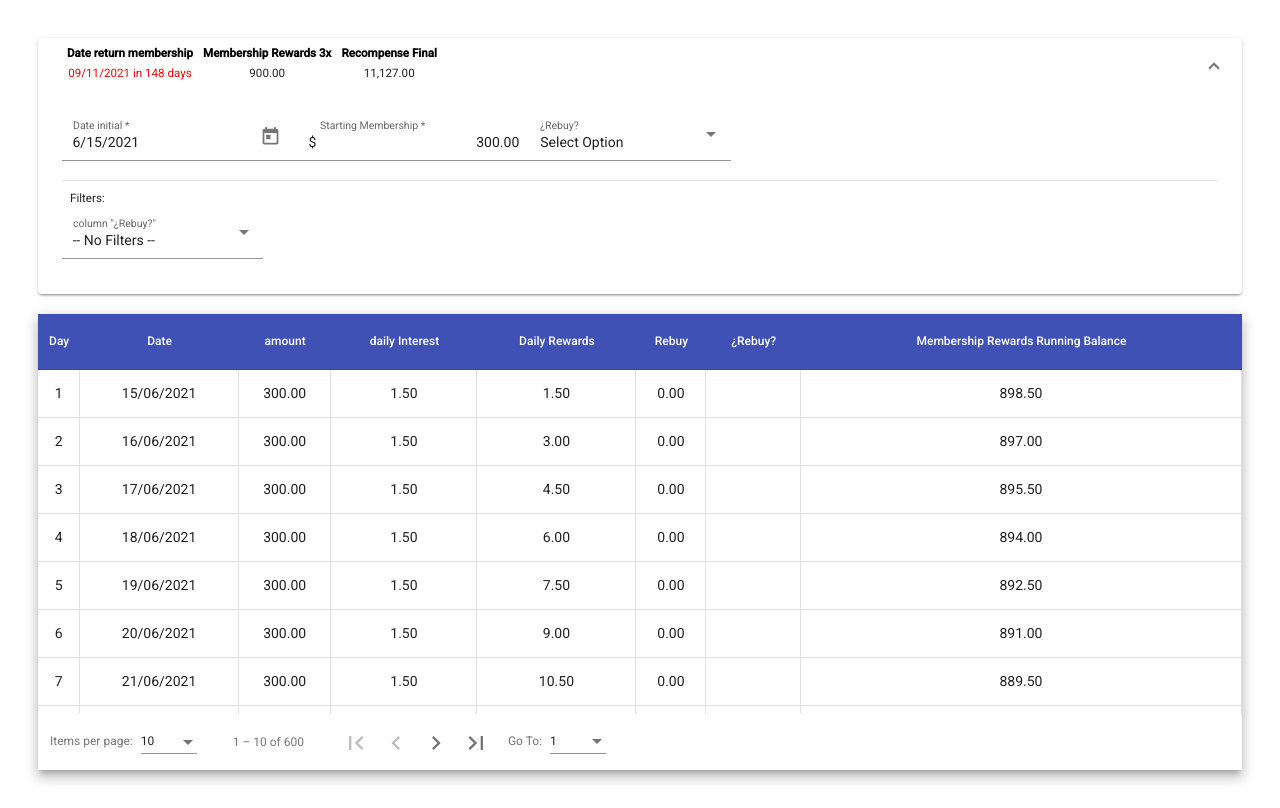
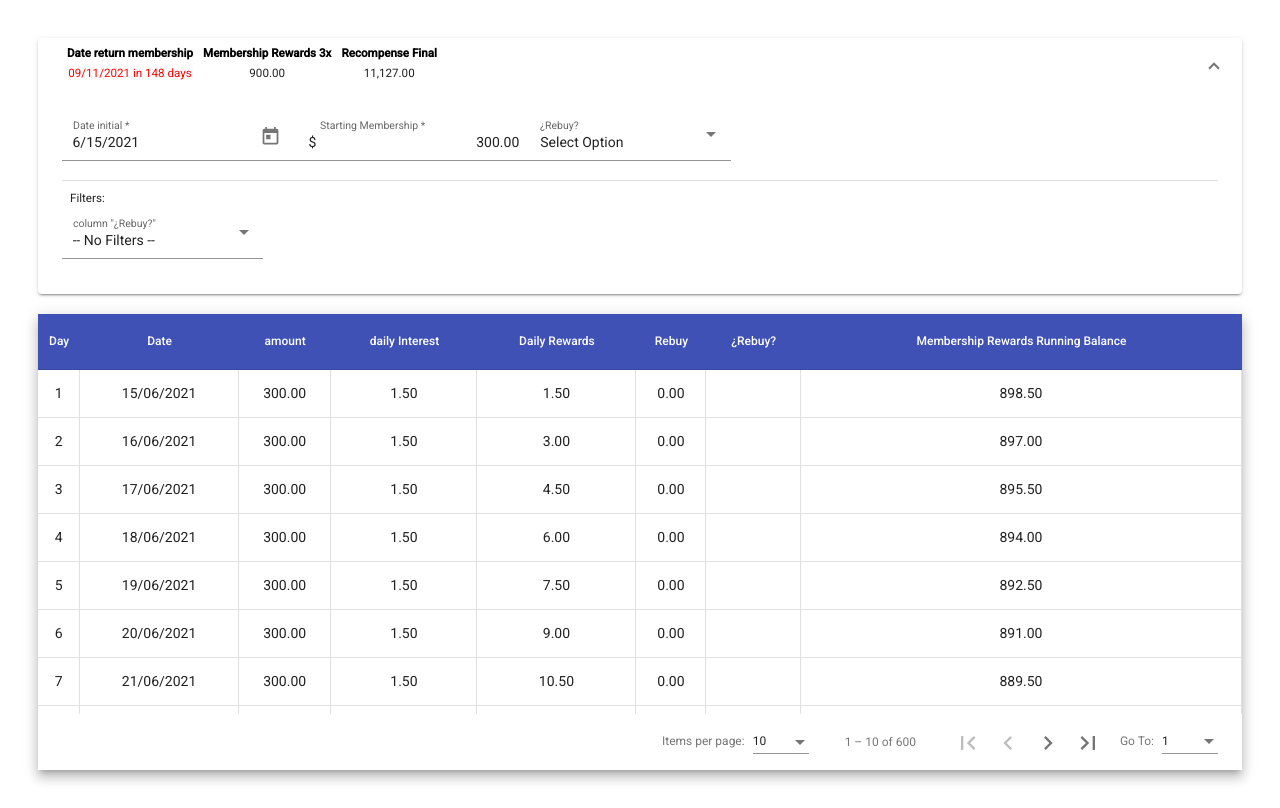
Before and after one commit to marioajuez/basica, an Angular app: page /home in a window 1280 px wide. Built offline with nearby package versions, Linux system fonts and the light colour scheme.

Commit message:
Se implemento paginador con salto de paginas en tabla, falta arreglar para que trabaje correctamente en conjunto con filtros en especial con la opcion de quitar filtros"

```diff
--- a/src/app/components/paginator/paginator.component.scss
+++ b/src/app/components/paginator/paginator.component.scss
@@ -1,5 +1,8 @@
 .d-flex {
   display: flex;
+  margin-right: 20px;
+  /* flex-direction: column-reverse; */
+  justify-content: flex-end;
 }
 
 //Original
--- a/src/app/components/paginator/paginator.component.ts
+++ b/src/app/components/paginator/paginator.component.ts
@@ -7,6 +7,7 @@ import {
   ViewChild
 } from "@angular/core";
 import { MatPaginator, PageEvent } from "@angular/material/paginator";
+import { Subject } from 'rxjs';
 
 @Component({
   selector: 'app-paginator',
@@ -28,6 +29,8 @@ export class PaginatorComponent implements OnInit {
   @Input() pageSizeOptions: number[];
   @Input() showFirstLastButtons = false;
   @Output() page = new EventEmitter<PageEvent>();
+
+
   @Input("pageIndex") set pageIndexChanged(pageIndex: number) {
     this.pageIndex = pageIndex;
   }
@@ -39,6 +42,8 @@ export class PaginatorComponent implements OnInit {
     this.pageSize = pageSize;
     this.updateGoto();
   }
+  numberOfClicks :number = 0;
+  @Input('clickSubject') clickSubject:Subject<any>;
 
   constructor() {}
 
@@ -48,10 +53,29 @@ export class PaginatorComponent implements OnInit {
 
     ngAfterViewInit() {
     this.dataSource.paginator = this.paginator;
-  }
+    }
 
   ngOnInit() {
-    // console.log(this.dataSource, "datasource");
+    this.clickSubject.subscribe(e => {
+
+
+      // console.log(this.dataSource.filteredData);
+      // console.log('pageSize',this.pageSize);
+      // console.log('filteredData',this.dataSource.filteredData.length);
+
+      this.dataSource.data = this.dataSource.data;
+      this.goTo = 1
+      this.paginator.pageIndex = 0;
+
+      this.pageNumbers = [];
+      for (let i = 1; i <= Math.ceil(this.dataSource.filteredData.length / this.pageSize); i++) {
+        this.pageNumbers.push(i);
+      }
+      this.dataSource.data = this.dataSource.data;
+
+
+
+    });
     this.updateGoto();
   }
 
@@ -78,6 +102,8 @@ export class PaginatorComponent implements OnInit {
       pageIndex: this.paginator.pageIndex,
       pageSize: this.paginator.pageSize
     };
+
+
     this.paginator.page.next(event);
     this.emitPageEvent(event);
   }
--- a/src/app/home/home.component.html
+++ b/src/app/home/home.component.html
@@ -172,7 +172,7 @@
     </table>
     </div>
 
-    <app-paginator [length]="600" [pageIndex]="0" [pageSize]="10" [pageSizeOptions]="[5, 10, 25, 100]"
+    <app-paginator [clickSubject]="clickSubject" [length]="600" [pageIndex]="0" [pageSize]="10" [pageSizeOptions]="[5, 10, 25, 100]"
 		(page)="paginationChange($event)" [dataSource]="dataSource" ></app-paginator>
 
   <!-- <mat-paginator (page)="paginateChange()" [pageSize] ="25" [pageSizeOptions]="[10, 25, 50, 100]" showFirstLastButtons></mat-paginator>  -->
--- a/src/app/home/home.component.ts
+++ b/src/app/home/home.component.ts
@@ -1,8 +1,9 @@
 
-import {Component,ElementRef,OnInit,ViewChild} from '@angular/core';
+import {Component,ElementRef,EventEmitter,OnInit,Output,ViewChild} from '@angular/core';
 import { FormGroup, FormControl, NgForm } from '@angular/forms';
 import { MatPaginator } from '@angular/material/paginator';
 import { MatTable, MatTableDataSource } from '@angular/material/table';
+import { Subject } from 'rxjs';
 
 interface dataTable{
   days?:number,
@@ -26,6 +27,10 @@ export class HomeComponent implements OnInit {
   @ViewChild('f', { static: true }) ngForm: NgForm;
   @ViewChild(MatPaginator) paginator: MatPaginator;
   @ViewChild('table', {read: ElementRef}) paginatorTable: ElementRef;
+
+
+  // @Output()selectionChange: EventEmitter<C>
+  // @Output() openedChange: EventEmitter<boolean>
 
   userData = {
     date: new Date(),
@@ -63,17 +68,14 @@ export class HomeComponent implements OnInit {
   private membershipBalance
 // --------------------------
 
+clickSubject:Subject<any> = new Subject();
+
+
   constructor(){
     this.initilizateTable();
     this.dataSource.data = this.table;
     this.dataSource.filterPredicate = this.createFilter();
-
-
   }
-
-  // ngAfterViewInit() {
-  //   this.dataSource.paginator = this.paginator;
-  // }
 
 
   ngOnInit() {
@@ -82,8 +84,13 @@ export class HomeComponent implements OnInit {
 
       this.filterSelect = form.select;
       this.dataSource.filter = (this.filterSelect);
-      console.log(this.dataSource.filteredData.length != this.dataSource.data.length);
+      // this.dataSource.data = this.dataSource.data
+      // console.log(this.dataSource);
+      // console.log(this.dataSource.filteredData.length);
 
+      if(this.dataSource.filteredData.length != this.dataSource.data.length){
+          this.clickSubject.next(1);
+      }
     });
   }
 
@@ -143,6 +150,8 @@ export class HomeComponent implements OnInit {
     console.log(this.recompenseFinal);
     this.dataSource.data = this.dataSource.data;
     this.returnInvestmentDate();
+    this.clickSubject.next(1);
+
   }
 
 
```
